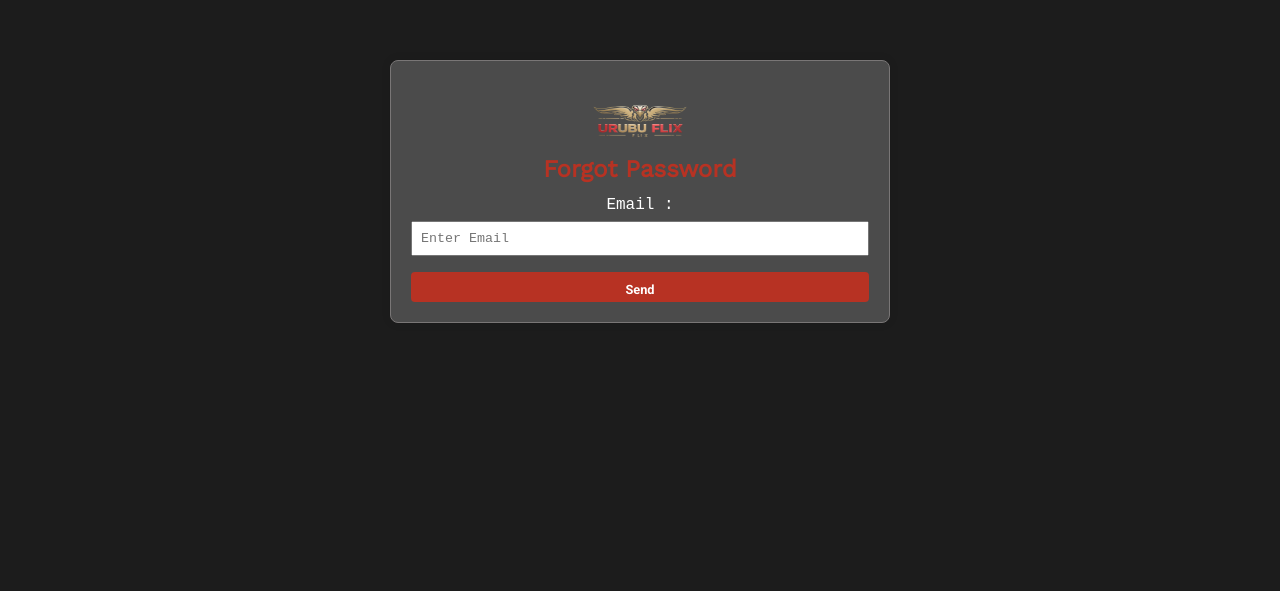
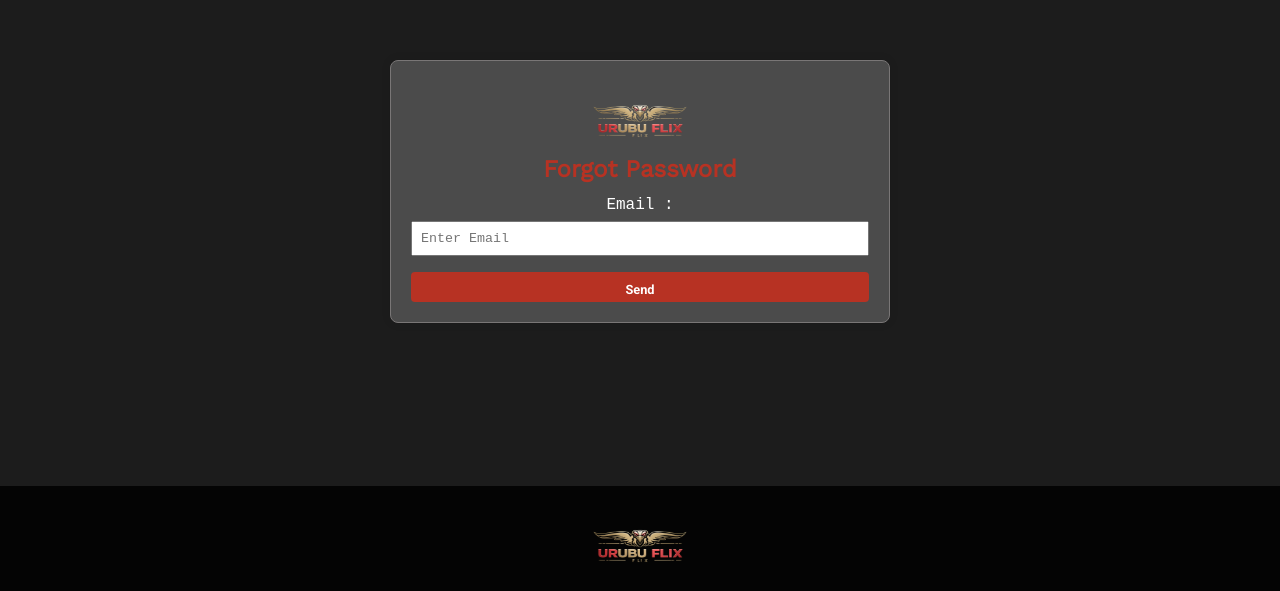
Before and after one commit to dwws-ufes/2024-UrubuFlix, a React (Vite) app in the folder client/: page /forgotPassword in a window 1280 px wide. Shown: the part 209-800 px from the top of the page. Built offline with nearby package versions, Linux system fonts and the light colour scheme; a web font is replaced by a local one.

Commit message:
style: Add Footer component to ForgotPassword page

```diff
--- a/client/src/pages/ForgotPassword.jsx
+++ b/client/src/pages/ForgotPassword.jsx
@@ -4,6 +4,7 @@ import {useNavigate } from 'react-router-dom';
 import '../App.css';
 import { forgotPassword } from '../services/Axios';
 import logo from '../assets/urubuflix.png'
+import Footer from './Footer';
 
 function ForgotPassword() {
   const [email, setEmail] = useState('');
@@ -40,6 +41,9 @@ function ForgotPassword() {
         />
         <button type='submit'>Send</button>
       </form>
+      <div className="footer">
+        <Footer/>
+      </div>
     </div>
   );
 }
```
